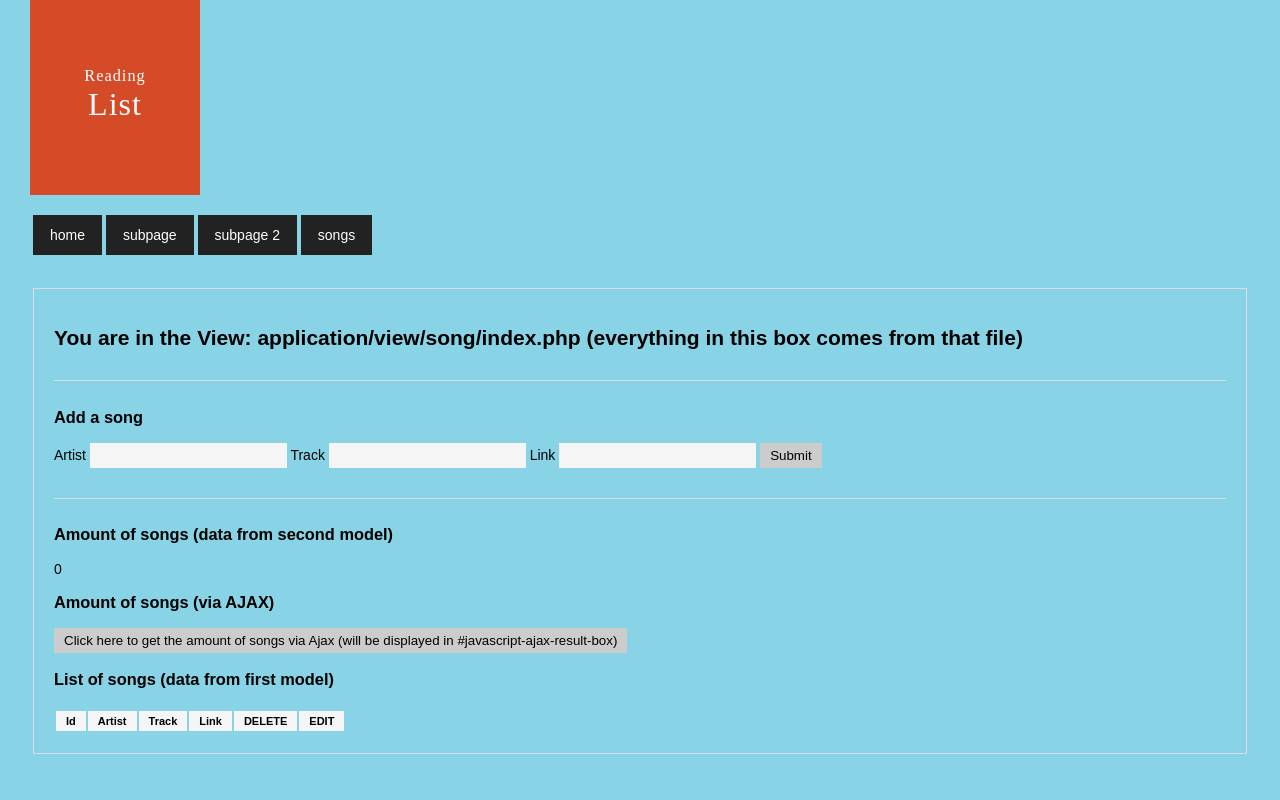
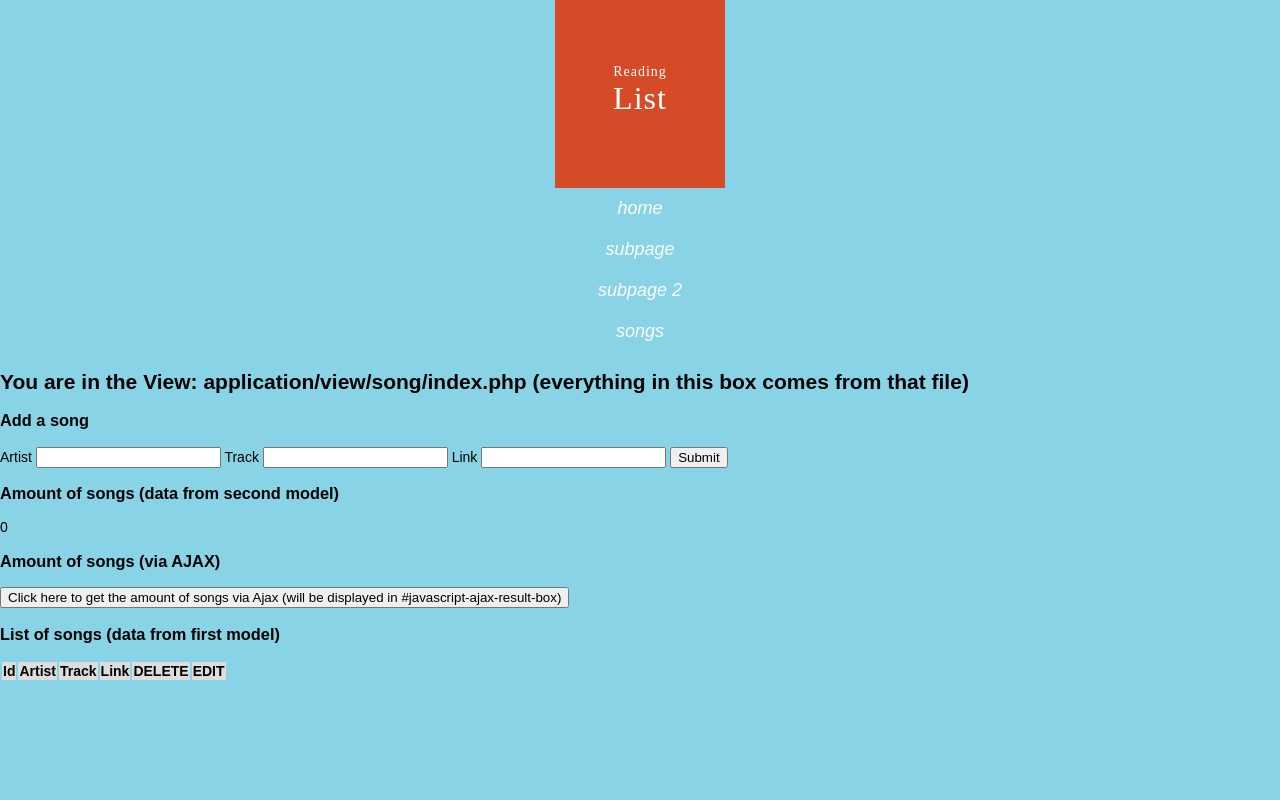
Before and after one commit to cmpisha/reading-list-app, a PHP site: page /songs in a window 1280 px wide. Run offline with PHP 8.4, Linux system fonts and the light colour scheme; data that the repository does not hold is empty; some libraries are stand-ins or nearby versions.

Commit message:
Continue adding custom styles

```diff
--- a/public/css/style.css
+++ b/public/css/style.css
@@ -10,7 +10,7 @@
     font-family: "Columbia Titling", serif;
     font-weight: 100;
     letter-spacing: 1px;
-    margin: 0 30px 20px;
+    margin: 0 auto;
     padding: 50px 10px;
     text-align: center;
     width: 150px;
@@ -23,6 +23,7 @@
 }
 
 .logo h3 {
+  font-size: 14px;
   font-weight: 100;
   margin-bottom: 0px;
 }
@@ -31,68 +32,88 @@
     color: #222;
     opacity: 0.1;
 }
+
+.bookmark{
+  margin: 0 auto;
+}
+
+.bookmark img{
+  display: block;
+  max-width: 100%;
+  height: auto;
+  width: 150px;
+  margin: 0 auto;
+}
 .navigation {
-    margin-left: 33px;
+    /*margin-left: 33px;*/
+    text-align: center;
 }
 .navigation a {
-    display: inline-block;
+    display: inline-block;;
     padding: 10px 15px;
     text-decoration: none;
-    font-size: 14px;
+    font-size: 18px;
     /*text-transform: uppercase;*/
     font-weight: normal;
-    border: 2px solid #222;
-    background: #222;
+    font-style: italic;
+    /*border: 2px solid #222;
+    background: #222;*/
     color: #fff;
+    text-align: center;
 }
 .navigation a:hover {
     color: #222;
     background: transparent;
 }
-.container {
-    border: 1px solid #ddd;
-    padding: 20px;
-    margin: 33px;
+.main {
+    padding: 33px;
 }
-.container a {
+.main a {
     color: #222;
 }
-.container table {
+.main table {
     font-size: 11px;
     margin-top: 20px;
 }
-.container table thead td {
+.main table thead td {
     background-color: #f5f5f5;
     padding: 4px 10px;
 }
-.container table tbody td {
+.main table tbody td {
     padding: 4px 10px;
 }
-.container .box {
-    border-top: 1px solid #ddd;
+.main .box {
+    border-top: 2px solid #ef8f6f;
     padding-top: 10px;
     margin-top: 30px;
 }
-.container input {
+.main input {
     background-color: #f5f5f5;
     border: 0;
     padding: 5px 10px;
 }
-.container input[type="submit"] {
+.main input[type="submit"] {
     background-color: #ccc;
     cursor: pointer;
 }
-.container input[type="submit"]:hover {
+.main input[type="submit"]:hover {
     background-color: #222;
     color: #fff;
 }
-.container button {
+.main button {
     background-color: #ccc;
     border: 0;
     padding: 5px 10px;
     cursor: pointer;
 }
-.container button:hover {
+.main button:hover {
     background-color: #222;
     color: #fff;
 }
+
+/* Responsive Styles*/
+
+@media (min-width: 768px) {
+	.navigation a {
+		display: inherit;
+	}
```
Also changed, not shown: public/img/bookmark_end.png (added).
